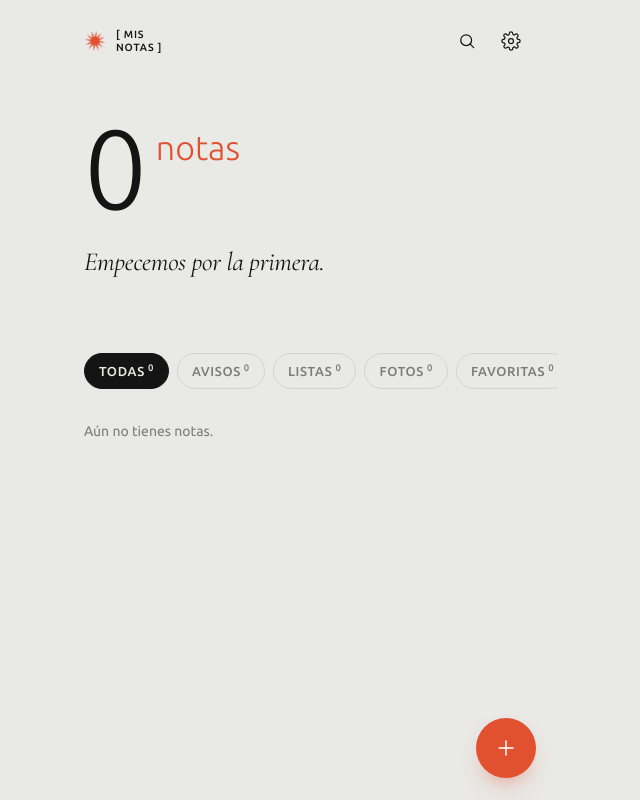
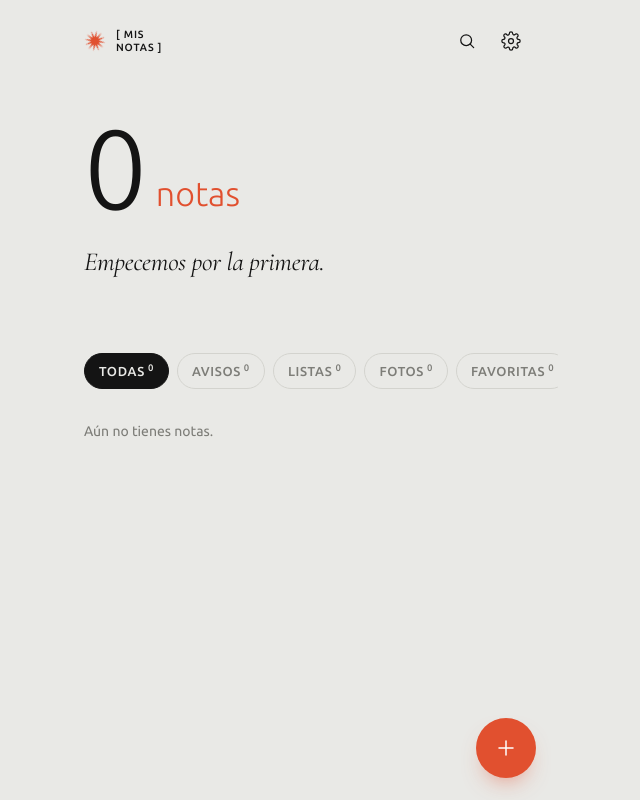
Before and after one commit to Mario-O-O/noti, a plain HTML site: page index.html in a window 1280 px wide. Shown: the whole page, without its empty margins (332-972 px from the left). Drawn offline with nearby package versions, Linux system fonts and the light colour scheme.

Commit message:
ajuste note abajo

```diff
--- a/index.html
+++ b/index.html
@@ -50,7 +50,7 @@ input,textarea,select{font:inherit;color:inherit}
 .word{display:flex;align-items:center;gap:10px}
 .h1{font-size:44px;line-height:1.18;font-weight:300;letter-spacing:-.015em;margin:80px 0 26px;white-space:pre-line;animation:in .7s .1s var(--ease) both}
 .h1 .it{font-size:1.08em;letter-spacing:0}
-.big{display:flex;align-items:flex-start;gap:6px;margin:56px 0 4px;animation:in .7s var(--ease) both}
+.big{display:flex;align-items:flex-end;gap:6px;margin:56px 0 4px;animation:in .7s var(--ease) both}
 .big .n{font-size:112px;line-height:.9;font-weight:300;letter-spacing:-.03em}
 .big .u{font-size:34px;font-weight:300;color:var(--acc);letter-spacing:0;margin:4px 0 0 6px}
 .lead{font-size:26px;line-height:1.3;margin:26px 0 30px;animation:in .7s .15s var(--ease) both}
```
